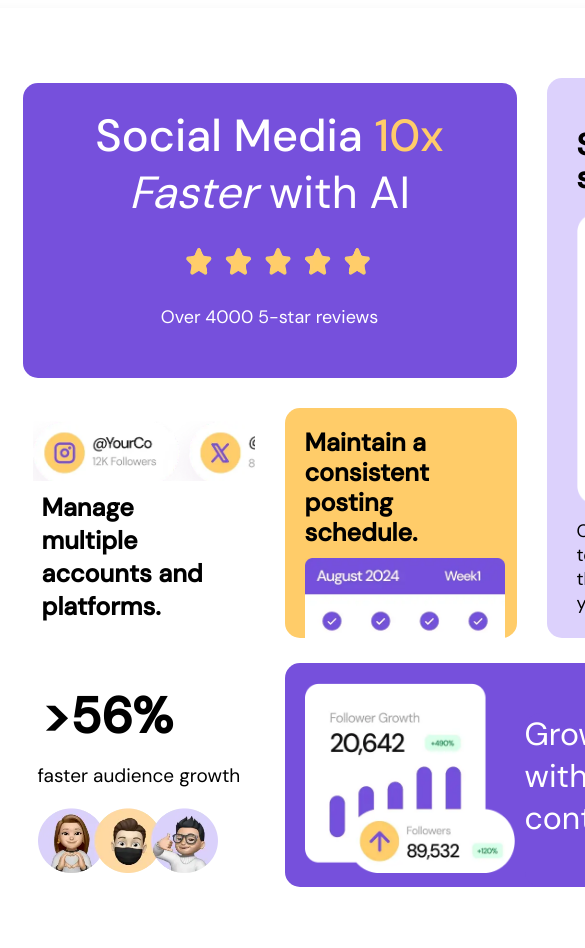
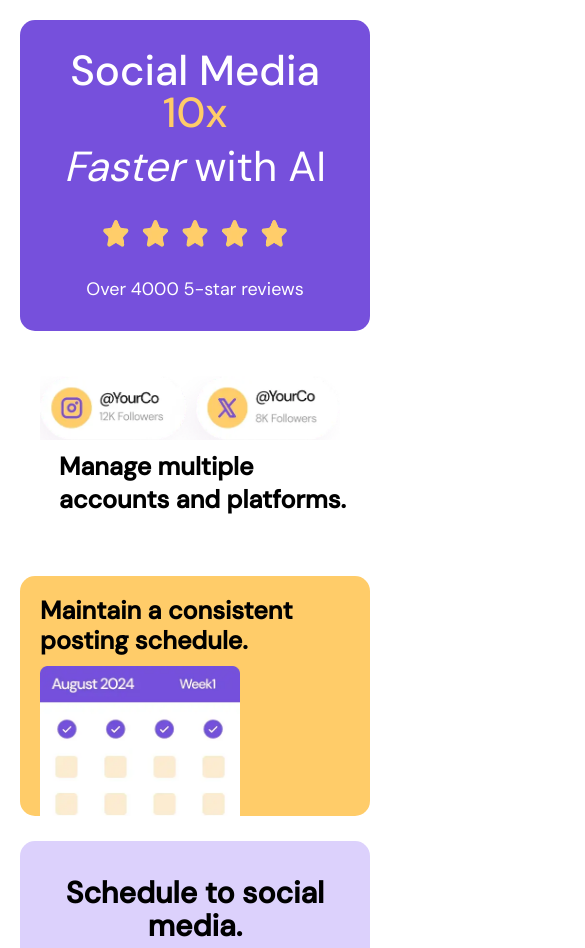
Before and after one commit to dakshpsharmabuilds/bento-project-training, a plain HTML site: page learningflex.html in a window 390 px wide. Shown: the top 948 px of the page, 585 px wide, since content can reach past the window. Drawn offline with Linux system fonts and the light colour scheme.

Commit message:
mobile version by @media made

```diff
--- a/flex.css
+++ b/flex.css
@@ -282,3 +282,190 @@ body {
     margin-left:20px;
     overflow: hidden;
 }
+
+
+@media screen and (max-width: 767px) {
+
+    body {
+        margin: 0;
+    }
+
+    .container {
+        width: 100%;
+        height: auto;
+        flex-direction: column;
+        padding: 20px;
+        box-sizing: border-box;
+        gap: 25px;
+        box-shadow: none;
+    }
+
+    .col_left,
+    .col_right {
+        width: 100%;
+        height: auto;
+        margin: 0;
+        gap: 25px;
+    }
+
+    .col_right {
+        order: -1;
+    }
+
+    .RR1,
+    .RR2,
+    .RR1C1,
+    .RR1C1R2 {
+        flex-direction: column;
+        width: 100%;
+        height: auto;
+        gap: 25px;
+    }
+
+    .LR1,
+    .LR2,
+    .RR1C1R1,
+    .RR1C1R2C1,
+    .RR1C1R2C2,
+    .RR1C2,
+    .RR2C1,
+    .RR2C2 {
+        width: 100%;
+        height: auto;
+        box-sizing: border-box;
+    }
+
+    img {
+        max-width: 100%;
+        height: auto;
+    }
+
+    /* Social Media card */
+
+    .RR1C1R1 {
+        padding: 30px 15px;
+        margin-top: 0;
+        align-items: center;
+    }
+
+    .RR1C1R1 .text {
+        white-space: normal;
+        font-size: 42px;
+        margin-top: 0;
+    }
+
+    .RR1C1R1 .text2 {
+        font-size: 42px;
+    }
+
+    .RR1C1R1 .img img {
+        margin-left: 0;
+    }
+
+    /* Manage multiple accounts */
+
+    .RR1C1R2C1 {
+        padding: 10px;
+    }
+
+    .RR1C1R2C1 .img {
+        width: 100%;
+        height: auto;
+    }
+
+    .RR1C1R2C1 .img img {
+        margin-left: 0;
+    }
+
+    .RR1C1R2C1.img {
+        display: none;
+    }
+
+    /* Consistent posting schedule */
+
+    .RR1C1R2C2 .img img {
+        display: block;
+        height: auto;
+    }
+
+    /* Schedule to social media */
+
+    .RR1C2 {
+        padding: 25px;
+        align-items: center;
+        text-align: center;
+    }
+
+    .RR1C2 .text,
+    .RR1C2 .text2 {
+        margin: 10px 0;
+    }
+
+    .RR1C2 .img {
+        margin: 10px 0;
+        width: 100%;
+    }
+
+    .RR1C2 .img img {
+        height: auto;
+    }
+
+    /* Grow followers */
+
+    .RR2C2 {
+        order: -1;
+        flex-direction: column;
+        align-items: center;
+        padding: 25px;
+    }
+
+    .RR2C2.text {
+        width: 100%;
+        margin: 20px 0 0;
+        padding: 0;
+        text-align: center;
+    }
+
+    .RR2C2 .img img {
+        margin: 0;
+        height: auto;
+    }
+
+    /* Audience growth */
+
+    .RR2C1 {
+        padding: 15px;
+    }
+
+    .RR2C1.text1,
+    .RR2C1.text2 {
+        width: auto;
+        height: auto;
+        margin: 5px 0;
+        padding: 0;
+    }
+
+    .RR2C1 .img {
+        width: 100%;
+    }
+
+    .RR2C1 .img img {
+        margin-left: 0;
+        height: auto;
+    }
+
+    /* Create and schedule content */
+
+    .LR1.text,
+    .LR2.text {
+        width: auto;
+        height: auto;
+        margin: 25px 20px 15px;
+    }
+
+    /* Remove forced desktop line breaks */
+
+    .container br {
+        display: none;
+    }
+}
```
